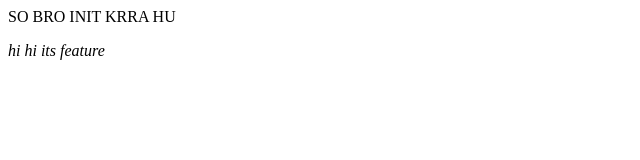
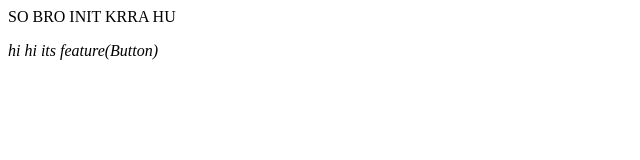
Before and after one commit to manjeetsinghcharan/learning-git, a plain HTML site: page index.html in a window 1280 px wide. Shown: the full height of the page, 0-640 px from the left. Drawn offline with Linux system fonts and the light colour scheme.

Commit message:
Button Feature

```diff
--- a/index.html
+++ b/index.html
@@ -1,2 +1,2 @@
 <p>SO BRO INIT KRRA HU</p>
-<i>hi hi its feature</i>
+<i>hi hi its feature(Button)</i>
```
